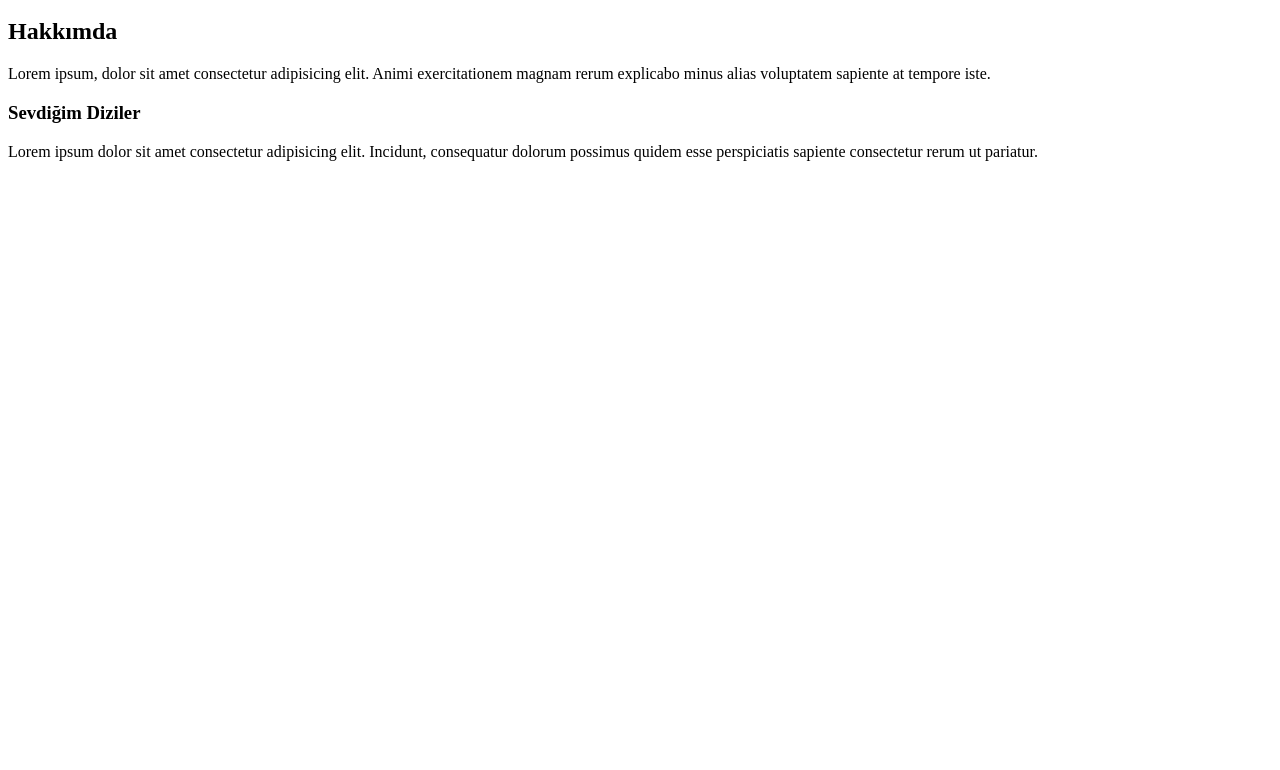
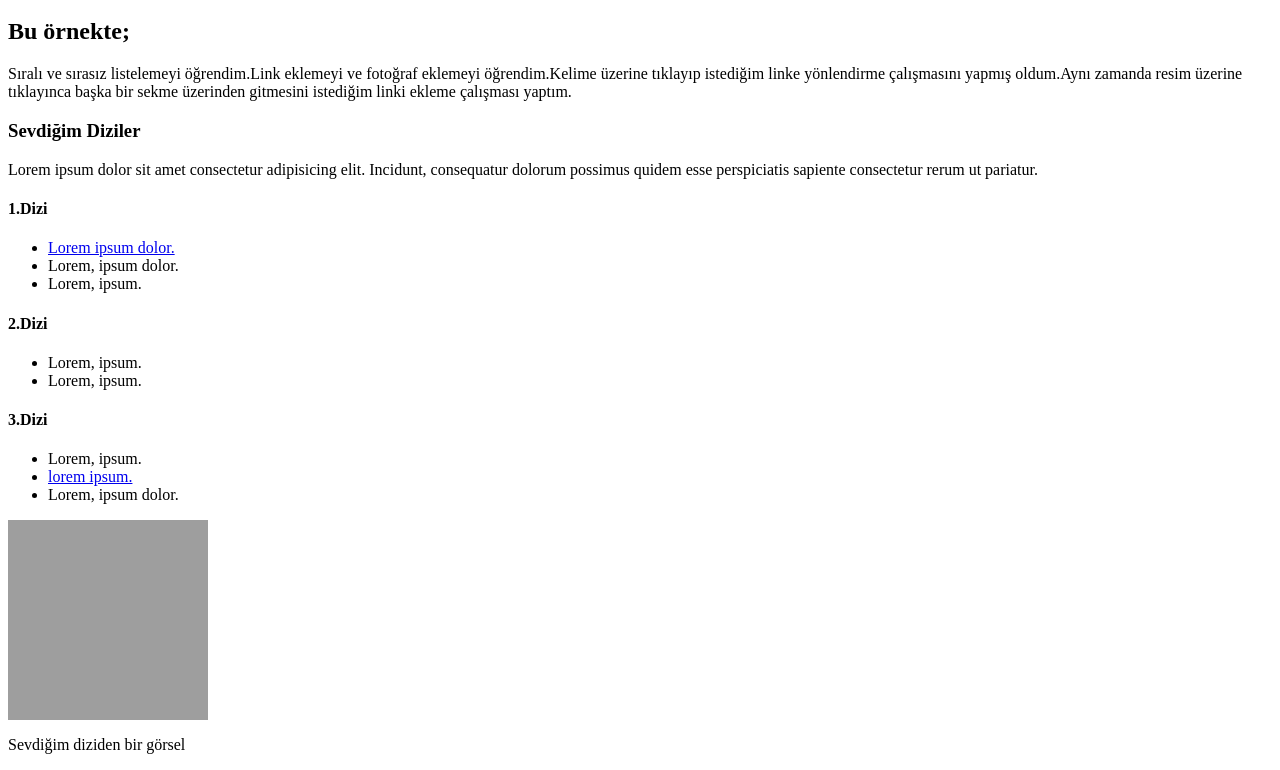
Before and after one commit to Tugbba/Example, a plain HTML site: page index.html in a window 1280 px wide. Shown: the part 48-818 px from the top of the page. Drawn offline with Linux system fonts and the light colour scheme; grey boxes are pictures that could not be loaded.

Commit message:
first commit

```diff
--- a/index.html
+++ b/index.html
@@ -1,5 +1,26 @@
 <h1>Tuğba Cinbek</h1>
-<h2>Hakkımda</h2>
-<p>Lorem ipsum, dolor sit amet consectetur adipisicing elit. Animi exercitationem magnam rerum explicabo minus alias voluptatem sapiente at tempore iste.</p>
+<h2>Bu örnekte;</h2>
+<p>Sıralı ve sırasız listelemeyi öğrendim.Link eklemeyi ve fotoğraf eklemeyi öğrendim.Kelime üzerine tıklayıp istediğim linke yönlendirme çalışmasını yapmış oldum.Aynı zamanda resim üzerine tıklayınca başka bir sekme üzerinden gitmesini istediğim linki ekleme çalışması yaptım.</p>
 <h3>Sevdiğim Diziler</h3>
 <p>Lorem ipsum dolor sit amet consectetur adipisicing elit. Incidunt, consequatur dolorum possimus quidem esse perspiciatis sapiente consectetur rerum ut pariatur.</p>
+<h4>1.Dizi</h4>
+<ul>
+    <li><a href="https://picsum.photos/">Lorem ipsum dolor.</a> </li>
+    <li>Lorem, ipsum dolor.</li>
+    <li>Lorem, ipsum.</li>
+</ul>
+<h4>2.Dizi</h4>
+<ul>
+    <li>Lorem, ipsum.</li>
+    <li>Lorem, ipsum.</li>
+</ul>
+<h4>3.Dizi</h4>
+<ul>
+    <li>Lorem, ipsum.</li>
+    <li><a href="https://picsum.photos/" target="_blank" >lorem ipsum.</a> </li>
+    <li>Lorem, ipsum dolor.</li>
+</ul>
+<a href="https://picsum.photos/200" target="_blank">
+<img src="https://picsum.photos/200" alt="deneme görseli">
+</a>
+<p>Sevdiğim diziden bir görsel</p>
```
